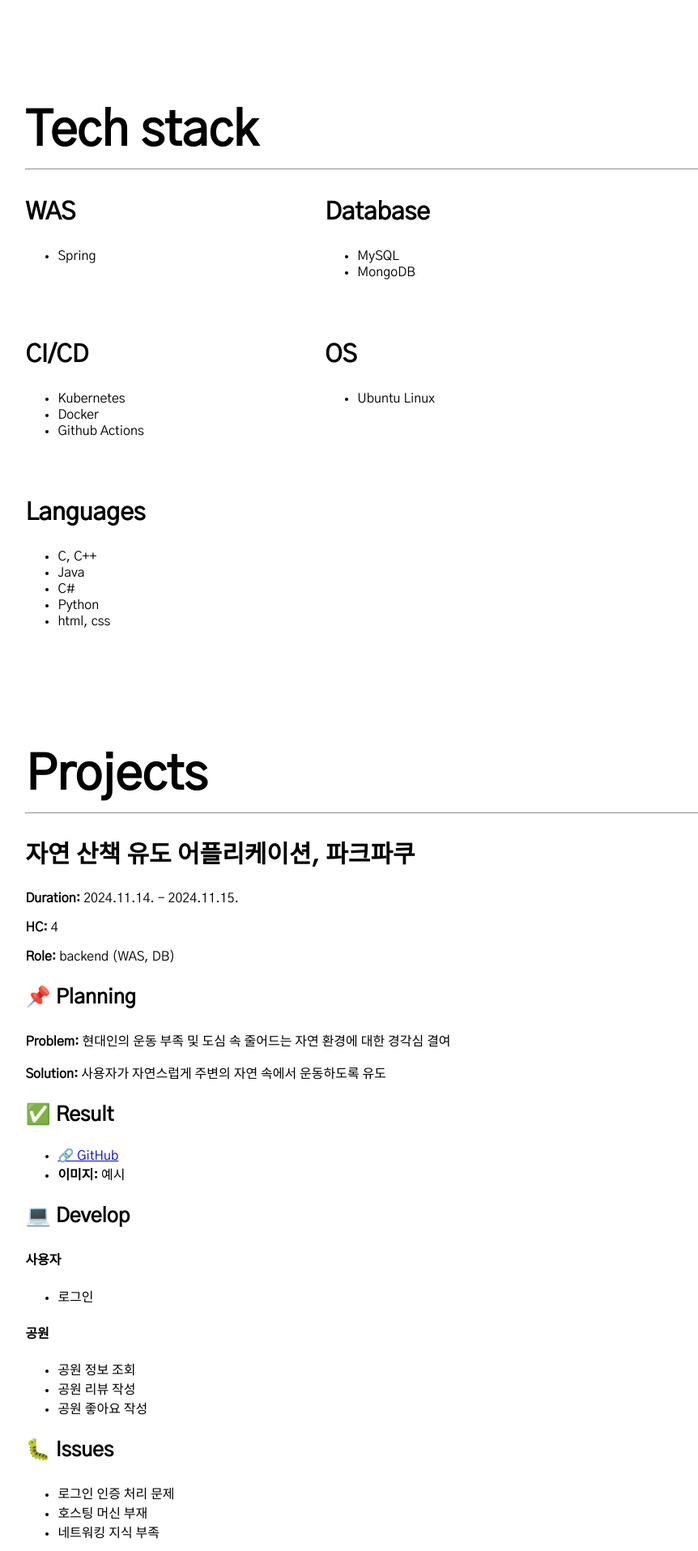
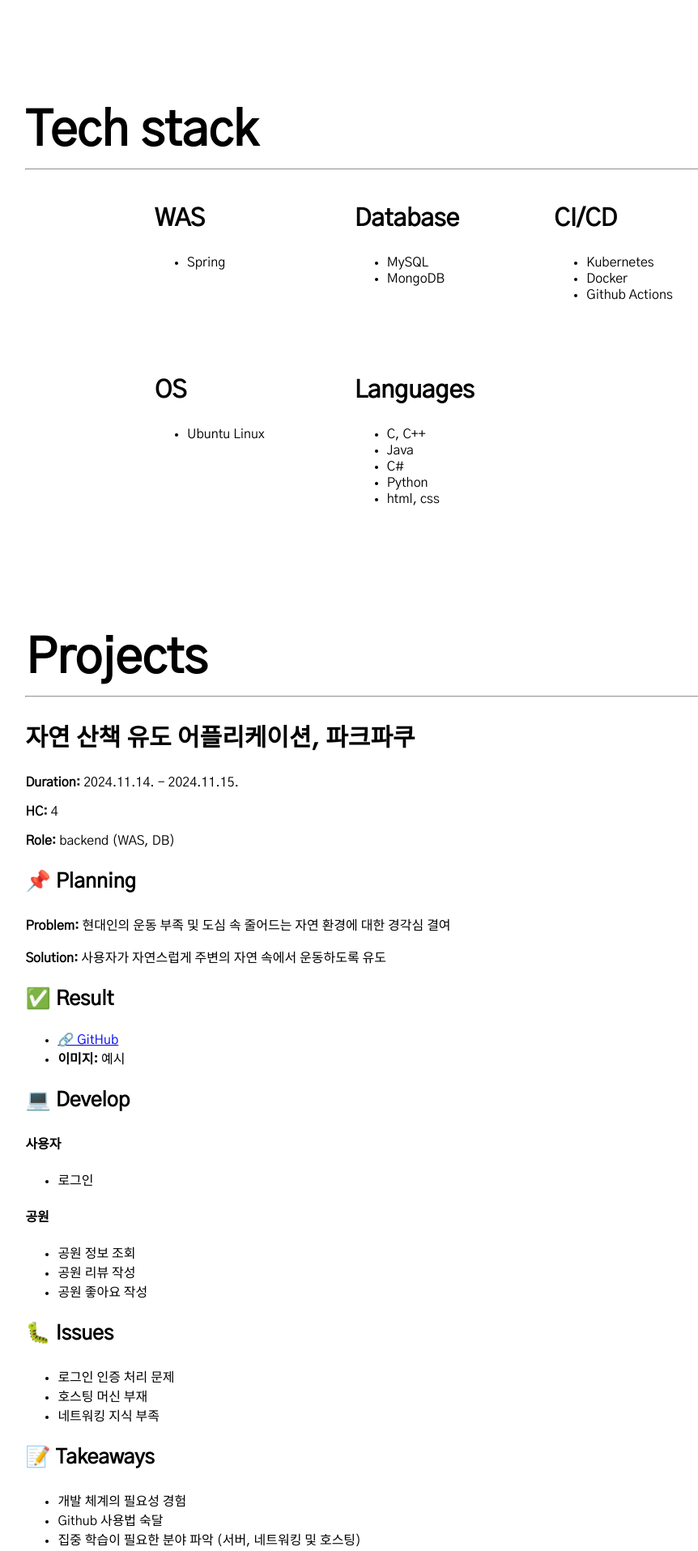
Before and after one commit to Jiseong02/Jiseong02.github.io, a Jekyll site: the page built from index.md, in a window 1280 px wide. Shown: the part 504-2419 px from the top of the page at 81% size, without its empty margins (103-965 px from the left). Built offline with Jekyll 4.4.1, drawn with Linux system fonts in a browser that asks for light colours.

Commit message:
Update main.html

```diff
--- a/_layouts/main.html
+++ b/_layouts/main.html
@@ -28,17 +28,16 @@
 				font-size:30px;
 			}
 			#techs {
+				display: grid;
+				grid-template-columns: repeat(3, 1fr);
 				width:70%;
-				display: flex;
-				/*justify-content:space-between;*/
 				gap: 2rem;
-				flex-wrap: wrap;
+				margin: 0 auto;
 			}
 			.tech {
-				width: calc(50% - 1rem);
+				border: none;
+				padding: 0.5rem;
 				box-sizing: border-box;
-				/*width:40%;
-				white-space:pre-line;*/
 			}
 			.part_container {
 				margin:10%;
```
